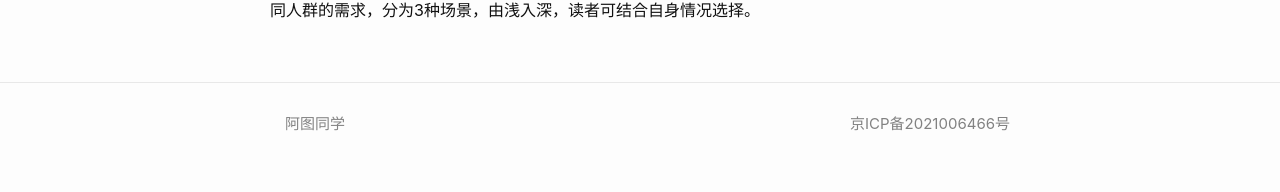
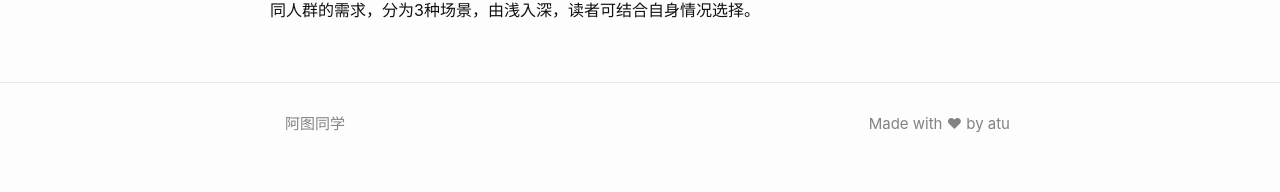
Before and after one commit to atutongxue/atutongxue.github.io, a Jekyll site: the page built from index.md, in a window 1280 px wide. Shown: the part 1039-1231 px from the top of the page. Built offline with Jekyll 4.4.1, drawn with Linux system fonts in a browser that asks for light colours.

Commit message:
Update _config.yml

```diff
--- a/_config.yml
+++ b/_config.yml
@@ -6,7 +6,7 @@ description: > # this means to ignore newlines until "show_excerpts:"
 
 
 show_excerpts: true # set to true to show excerpts on the homepage
-beian: 京ICP备2021006466号
+beian: Made with ♥ by atu
 
 # Minima date format
 # refer to https://shopify.github.io/liquid/filters/date/ if you want to customize this
```
